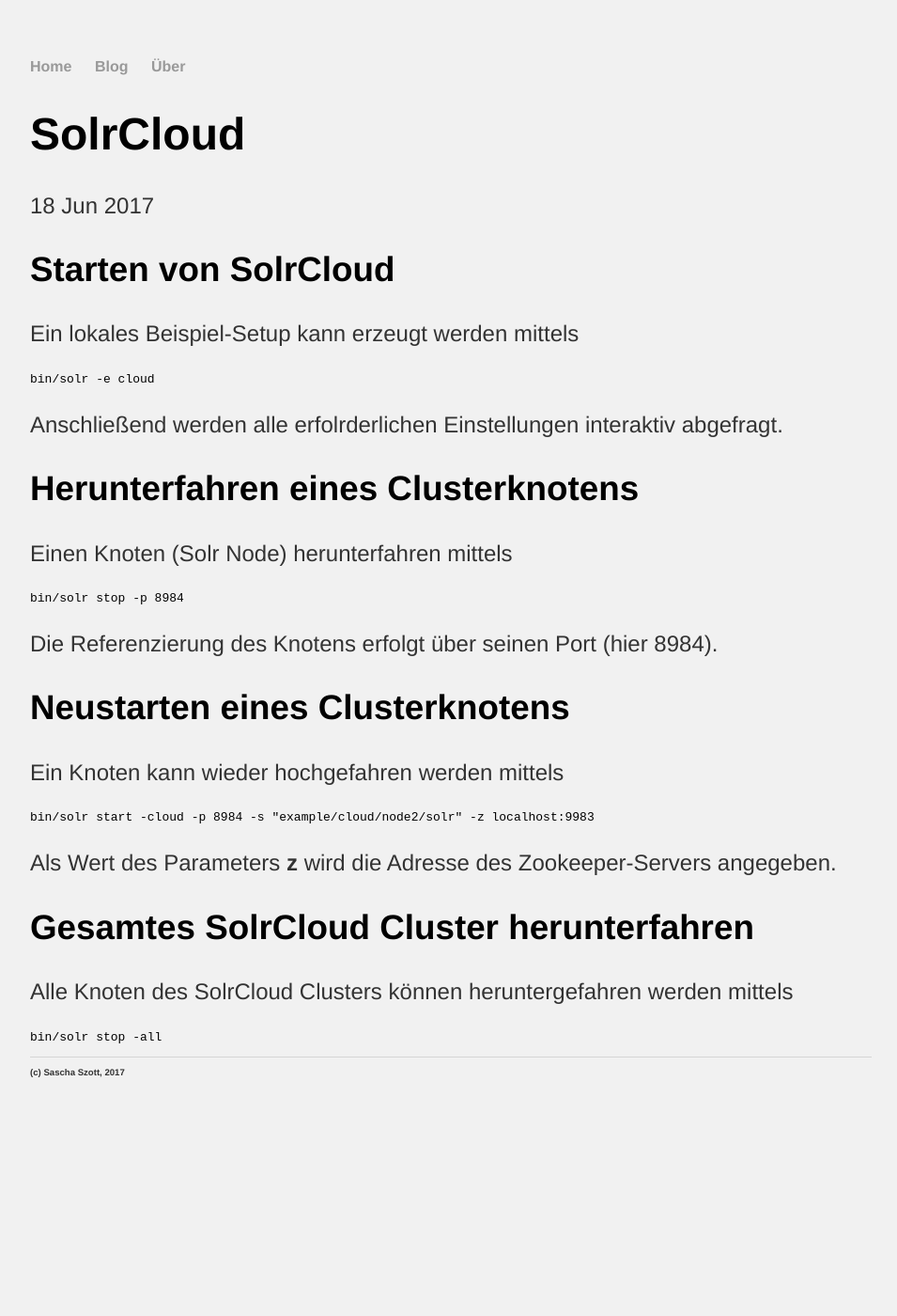
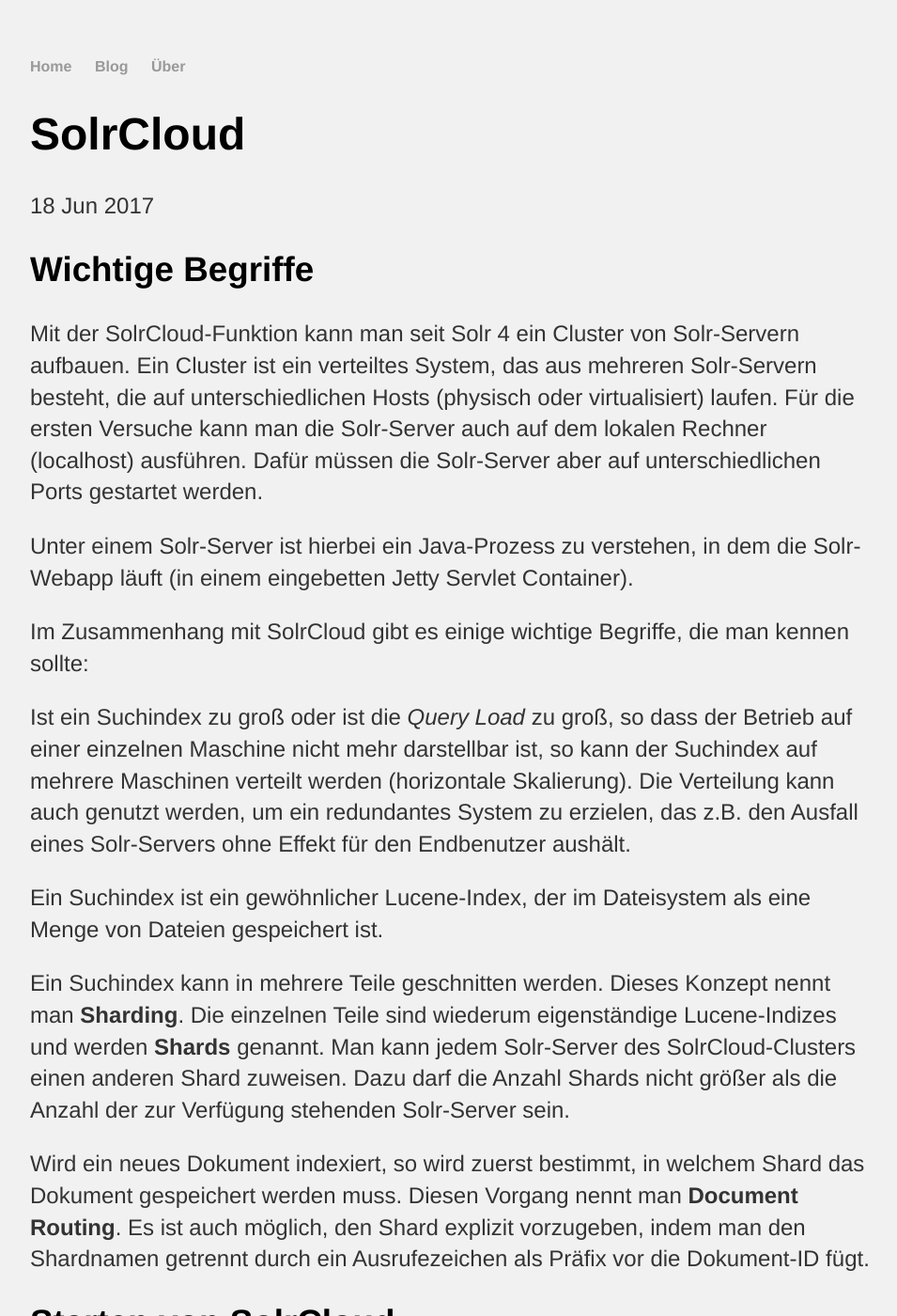
Before and after one commit to saschaszott/saschaszott.github.io, a Jekyll site: the page built from _posts/2017-06-18-solrclound.md, in a window 1280 px wide and 1400 px high. Shown: the whole window at 94% size, without its empty margins (160-1115 px from the left). Built offline with Jekyll 4.4.1, drawn with Linux system fonts in a browser that asks for light colours.

Commit message:
Update 2017-06-18-solrclound.md

```diff
--- a/_posts/2017-06-18-solrclound.md
+++ b/_posts/2017-06-18-solrclound.md
@@ -2,6 +2,22 @@
 layout: post
 title:  "SolrCloud"
 ---
+
+## Wichtige Begriffe
+
+Mit der SolrCloud-Funktion kann man seit Solr 4 ein Cluster von Solr-Servern aufbauen. Ein Cluster ist ein verteiltes System, das aus mehreren Solr-Servern besteht, die auf unterschiedlichen Hosts (physisch oder virtualisiert) laufen. Für die ersten Versuche kann man die Solr-Server auch auf dem lokalen Rechner (localhost) ausführen. Dafür müssen die Solr-Server aber auf unterschiedlichen Ports gestartet werden.
+
+Unter einem Solr-Server ist hierbei ein Java-Prozess zu verstehen, in dem die Solr-Webapp läuft (in einem eingebetten Jetty Servlet Container).
+
+Im Zusammenhang mit SolrCloud gibt es einige wichtige Begriffe, die man kennen sollte:
+
+Ist ein Suchindex zu groß oder ist die *Query Load* zu groß, so dass der Betrieb auf einer einzelnen Maschine nicht mehr darstellbar ist, so kann der Suchindex auf mehrere Maschinen verteilt werden (horizontale Skalierung). Die Verteilung kann auch genutzt werden, um ein redundantes System zu erzielen, das z.B. den Ausfall eines Solr-Servers ohne Effekt für den Endbenutzer aushält.
+
+Ein Suchindex ist ein gewöhnlicher Lucene-Index, der im Dateisystem als eine Menge von Dateien gespeichert ist.
+
+Ein Suchindex kann in mehrere Teile geschnitten werden. Dieses Konzept nennt man **Sharding**. Die einzelnen Teile sind wiederum eigenständige Lucene-Indizes und werden **Shards** genannt. Man kann jedem Solr-Server des SolrCloud-Clusters einen anderen Shard zuweisen. Dazu darf die Anzahl Shards nicht größer als die Anzahl der zur Verfügung stehenden Solr-Server sein.
+
+Wird ein neues Dokument indexiert, so wird zuerst bestimmt, in welchem Shard das Dokument gespeichert werden muss. Diesen Vorgang nennt man **Document Routing**. Es ist auch möglich, den Shard explizit vorzugeben, indem man den Shardnamen getrennt durch ein Ausrufezeichen als Präfix vor die Dokument-ID fügt.
 
 ## Starten von SolrCloud
 
```
